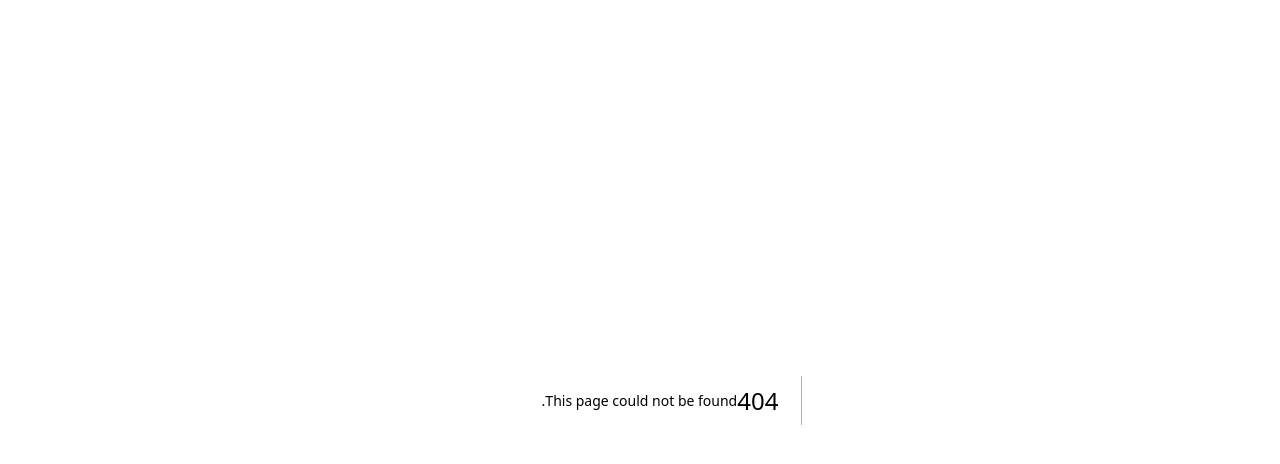
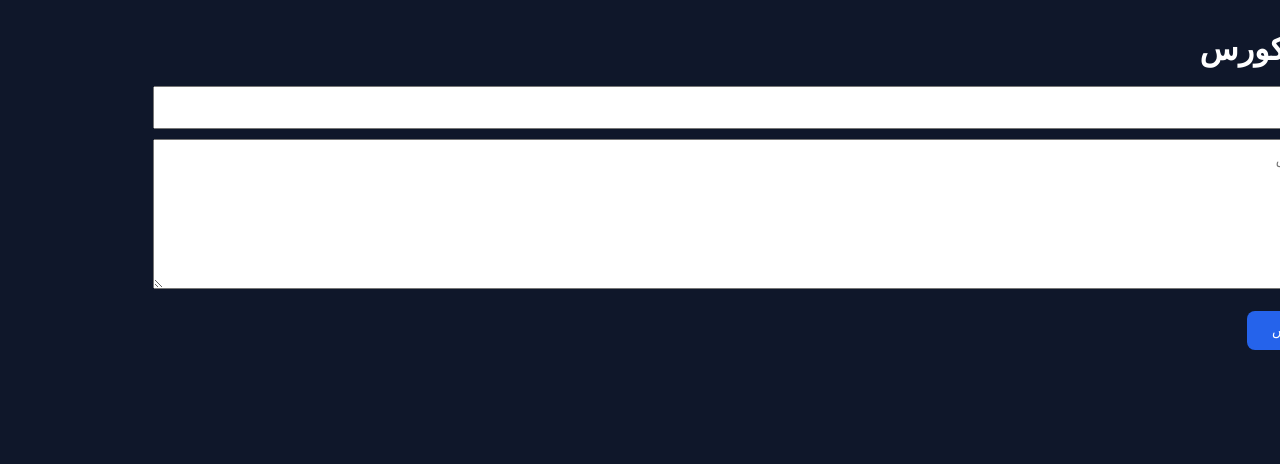
Before and after one commit to mohamedeljoker-ss7/mohamed-el-joker, a Next.js app: page /dashboard/add-course in a window 1280 px wide. Before the commit this address had no page. Shown: the top 464 px of the page. Built offline with nearby package versions, Linux system fonts and the light colour scheme.

Commit message:
Implement AddCourse component for course creation
This component allows users to add a new course by entering a title and description, which are then saved to the Firestore database.

```diff
--- /dev/null
+++ b/app/dashboard/add-course/page.tsx
@@ -0,0 +1,76 @@
+"use client";
+
+import { useState } from "react";
+import { collection, addDoc } from "firebase/firestore";
+import { db } from "@/lib/firebase";
+
+export default function AddCourse() {
+  const [title, setTitle] = useState("");
+  const [description, setDescription] = useState("");
+
+  async function saveCourse() {
+    if (!title || !description) {
+      alert("املأ جميع الحقول");
+      return;
+    }
+
+    try {
+      await addDoc(collection(db, "courses"), {
+        title,
+        description,
+        createdAt: new Date(),
+      });
+
+      alert("تمت إضافة الكورس بنجاح");
+      setTitle("");
+      setDescription("");
+    } catch (error) {
+      alert("حدث خطأ أثناء إضافة الكورس");
+    }
+  }
+
+  return (
+    <main style={{ padding: "30px", color: "#fff" }}>
+      <h1>إضافة كورس</h1>
+
+      <br />
+
+      <input
+        placeholder="اسم الكورس"
+        value={title}
+        onChange={(e) => setTitle(e.target.value)}
+        style={{
+          width: "100%",
+          padding: "12px",
+          marginBottom: "10px",
+        }}
+      />
+
+      <textarea
+        placeholder="وصف الكورس"
+        value={description}
+        onChange={(e) => setDescription(e.target.value)}
+        style={{
+          width: "100%",
+          padding: "12px",
+          height: "150px",
+        }}
+      />
+
+      <br />
+      <br />
+
+      <button
+        onClick={saveCourse}
+        style={{
+          background: "#2563eb",
+          color: "#fff",
+          padding: "12px 25px",
+          borderRadius: "8px",
+        }}
+      >
+        حفظ الكورس
+      </button>
+    </main>
+  );
+      }
```
